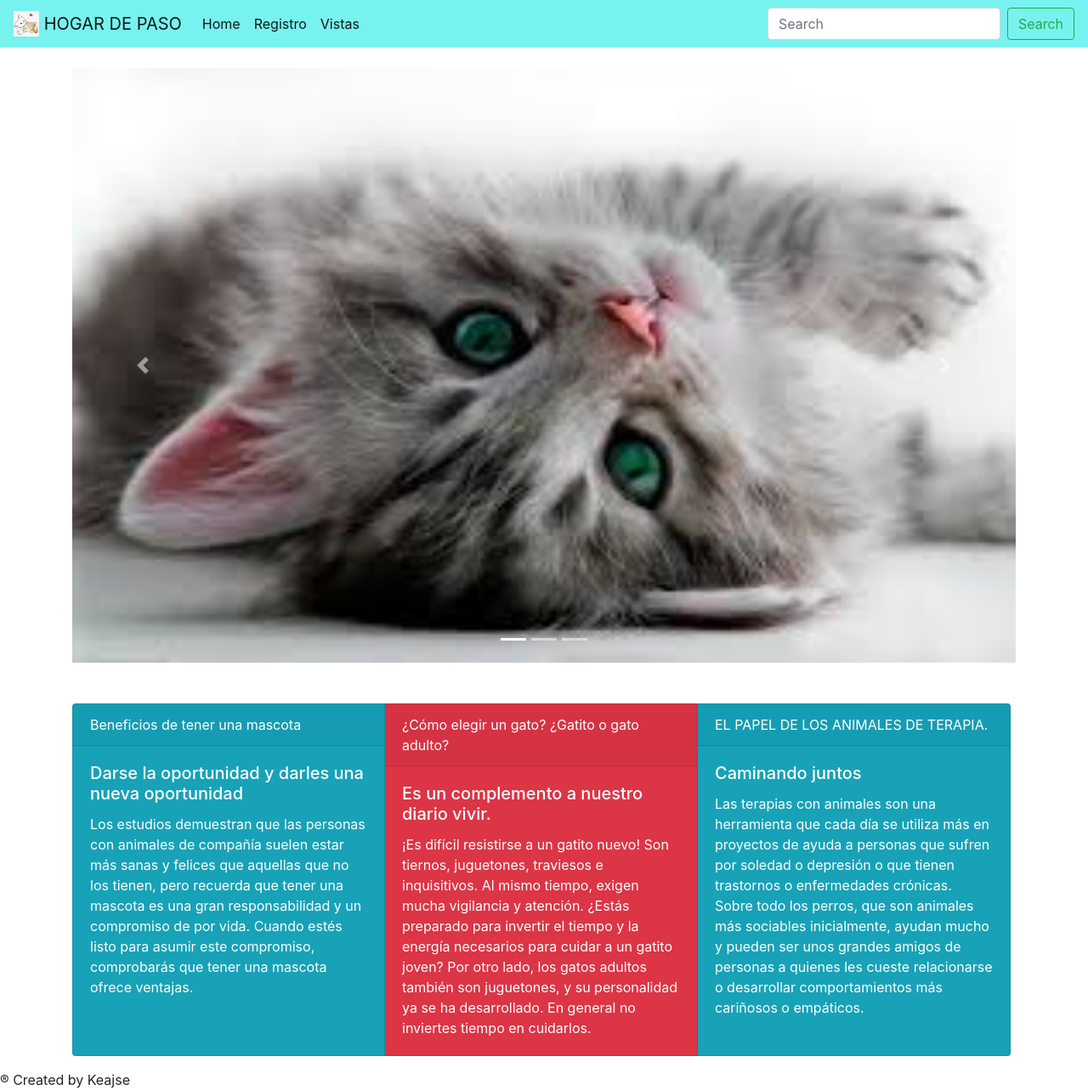
After one commit to keajse/EvidenciaMomentoDos_Web_II, a CodeIgniter 4 app: the page made by app/Views/vistaHome.php in a window 1280 px wide. The commit adds this page. Shown: the whole page at 85% size. Run offline with PHP 8.4 and a stand-in for CodeIgniter, Linux system fonts and the light colour scheme; the template is opened without the code that fills it, so the values that code supplies are empty; some libraries are stand-ins or nearby versions.

Commit message:
Creación de vista Home

```diff
--- a/app/Config/Routes.php
+++ b/app/Config/Routes.php
@@ -35,6 +35,7 @@ $routes->get('/listado', 'RegistroControlador::buscar');
 $routes->post('/registro', 'RegistroControlador::registrar');
 $routes->get('/eliminar/(:any)', 'RegistroControlador::eliminar/$1');
 $routes->post('/editar/(:any)', 'RegistroControlador::editar/$1');
+$routes->get('/home', 'HomeControlador::index');
 
 /**
  * --------------------------------------------------------------------
--- /dev/null
+++ b/app/Views/vistaHome.php
@@ -0,0 +1,121 @@
+<!DOCTYPE html>
+<html lang="en">
+
+<head>
+    <meta charset="UTF-8">
+    <meta name="viewport" content="width=device-width, initial-scale=1.0">
+    <title>Home</title>
+    <link rel="stylesheet" href="https://cdn.jsdelivr.net/npm/bootstrap@4.5.3/dist/css/bootstrap.min.css" integrity="sha384-TX8t27EcRE3e/ihU7zmQxVncDAy5uIKz4rEkgIXeMed4M0jlfIDPvg6uqKI2xXr2" crossorigin="anonymous">
+    <link rel="stylesheet" href="<?php echo base_url('public/Styles/style.css'); ?>">
+</head>
+
+<body>
+
+    <header>
+
+        <nav class="navbar navbar-expand-lg navbar-light" style="background-color: #78F2EE;">
+            <a class="navbar-brand" href="#"><img src="<?php echo base_url('public/img/gatos.jpg'); ?>" width="30" height="30" class="d-inline-block align-top" alt="" loading="lazy"> HOGAR DE PASO</a>
+            <button class="navbar-toggler" type="button" data-toggle="collapse" data-target="#navbarSupportedContent" aria-controls="navbarSupportedContent" aria-expanded="false" aria-label="Toggle navigation">
+                <span class="navbar-toggler-icon"></span>
+            </button>
+
+            <div class="collapse navbar-collapse" id="navbarSupportedContent">
+                <ul class="navbar-nav mr-auto">
+                    <li class="nav-item active">
+                        <a class="nav-link" href="<?php echo base_url('public/home'); ?>">Home <span class="sr-only">(current)</span></a>
+                    </li>
+                    <li class="nav-item active">
+                        <a class="nav-link" href="<?php echo base_url('public/'); ?>">Registro <span class="sr-only">(current)</span></a>
+                    </li>
+                    <li class="nav-item active">
+                        <a class="nav-link" href="<?php echo base_url('public/listado'); ?>">Vistas <span class="sr-only">(current)</span></a>
+                    </li>
+
+                </ul>
+                <form class="form-inline my-2 my-lg-0">
+                    <input class="form-control mr-sm-2" type="search" placeholder="Search" aria-label="Search">
+                    <button class="btn btn-outline-success my-2 my-sm-0" type="submit">Search</button>
+                </form>
+            </div>
+        </nav>
+
+
+    </header>
+    <br>
+
+    <div class="container">
+        <main>
+            <div id="carouselExampleIndicators" class="carousel slide" data-ride="carousel">
+                <ol class="carousel-indicators">
+                    <li data-target="#carouselExampleIndicators" data-slide-to="0" class="active"></li>
+                    <li data-target="#carouselExampleIndicators" data-slide-to="1"></li>
+                    <li data-target="#carouselExampleIndicators" data-slide-to="2"></li>
+                </ol>
+                <div class="carousel-inner">
+                    <div class="carousel-item active">
+                        <img src="<?php echo base_url('public/img/cat.jpg'); ?>" class="d-block w-100" alt="..." height="700px">
+                    </div>
+                    <div class="carousel-item">
+                        <img src="<?php echo base_url('public/img/conejo.jpg'); ?>" class="d-block w-100" alt="..." height="700px">
+                    </div>
+                    <div class="carousel-item">
+                        <img src="<?php echo base_url('public/img/animalitos.jpg'); ?>" class="d-block w-100" alt="..." height="700px">
+                    </div>
+                </div>
+                <a class="carousel-control-prev" href="#carouselExampleIndicators" role="button" data-slide="prev">
+                    <span class="carousel-control-prev-icon" aria-hidden="true"></span>
+                    <span class="sr-only">Previous</span>
+                </a>
+                <a class="carousel-control-next" href="#carouselExampleIndicators" role="button" data-slide="next">
+                    <span class="carousel-control-next-icon" aria-hidden="true"></span>
+                    <span class="sr-only">Next</span>
+                </a>
+            </div>
+        </main>
+        <br><br>
+
+        <main>
+            <div class="card-group">
+                <div class="card text-white bg-info mb-3" style="max-width: 23rem;">
+                    <div class="card-header">Beneficios de tener una mascota</div>
+                    <div class="card-body">
+                        <h5 class="card-title">Darse la oportunidad y darles una nueva oportunidad</h5>
+                        <p class="card-text">Los estudios demuestran que las personas con animales de compañía suelen estar más sanas y felices que aquellas que no los tienen, pero recuerda que tener una mascota es una gran responsabilidad y un compromiso de por vida. Cuando estés listo para asumir este compromiso, comprobarás que tener una mascota ofrece ventajas.
+
+                        </p>
+                    </div>
+                </div>
+
+                <div class="card text-white bg-danger mb-3" style="max-width: 23rem;">
+                    <div class="card-header">¿Cómo elegir un gato? ¿Gatito o gato adulto?</div>
+                    <div class="card-body">
+                        <h5 class="card-title">Es un complemento a nuestro diario vivir.</h5>
+                        <p class="card-text">¡Es difícil resistirse a un gatito nuevo! Son tiernos, juguetones, traviesos e inquisitivos. Al mismo tiempo, exigen mucha vigilancia y atención. ¿Estás preparado para invertir el tiempo y la energía necesarios para cuidar a un gatito joven? Por otro lado, los gatos adultos también son juguetones, y su personalidad ya se ha desarrollado. En general no inviertes tiempo en cuidarlos.</p>
+                    </div>
+                </div>
+
+                <div class="card text-white bg-info mb-3" style="max-width: 23rem;">
+                    <div class="card-header">EL PAPEL DE LOS ANIMALES DE TERAPIA.</div>
+                    <div class="card-body">
+                        <h5 class="card-title">Caminando juntos</h5>
+                        <p class="card-text">Las terapias con animales son una herramienta que cada día se utiliza más en proyectos de ayuda a personas que sufren por soledad o depresión o que tienen trastornos o enfermedades crónicas. Sobre todo los perros, que son animales más sociables inicialmente, ayudan mucho y pueden ser unos grandes amigos de personas a quienes les cueste relacionarse o desarrollar comportamientos más cariñosos o empáticos.</p>
+                    </div>
+                </div>
+            </div>
+        </main>
+
+
+    </div>
+
+
+
+    <footer>
+        &reg; Created by Keajse
+    </footer>
+
+    <script src="https://code.jquery.com/jquery-3.5.1.slim.min.js" integrity="sha384-DfXdz2htPH0lsSSs5nCTpuj/zy4C+OGpamoFVy38MVBnE+IbbVYUew+OrCXaRkfj" crossorigin="anonymous"></script>
+    <script src="https://cdn.jsdelivr.net/npm/bootstrap@4.5.3/dist/js/bootstrap.bundle.min.js" integrity="sha384-ho+j7jyWK8fNQe+A12Hb8AhRq26LrZ/JpcUGGOn+Y7RsweNrtN/tE3MoK7ZeZDyx" crossorigin="anonymous"></script>
+
+</body>
+
+</html>
--- a/app/Views/vistaListado.php
+++ b/app/Views/vistaListado.php
@@ -21,7 +21,7 @@
             <div class="collapse navbar-collapse" id="navbarSupportedContent">
                 <ul class="navbar-nav mr-auto">
                     <li class="nav-item active">
-                        <a class="nav-link" href="#">Home <span class="sr-only">(current)</span></a>
+                        <a class="nav-link" href="<?php echo base_url('public/home'); ?>">Home <span class="sr-only">(current)</span></a>
                     </li>
                     <li class="nav-item active">
                         <a class="nav-link" href="<?php echo base_url('public/'); ?>">Registro <span class="sr-only">(current)</span></a>
@@ -111,6 +111,10 @@
 
     </div>
 
+    <footer>
+        &reg; Created by Keajse
+    </footer>
+
     <script src="https://code.jquery.com/jquery-3.5.1.slim.min.js" integrity="sha384-DfXdz2htPH0lsSSs5nCTpuj/zy4C+OGpamoFVy38MVBnE+IbbVYUew+OrCXaRkfj" crossorigin="anonymous"></script>
     <script src="https://cdn.jsdelivr.net/npm/bootstrap@4.5.3/dist/js/bootstrap.bundle.min.js" integrity="sha384-ho+j7jyWK8fNQe+A12Hb8AhRq26LrZ/JpcUGGOn+Y7RsweNrtN/tE3MoK7ZeZDyx" crossorigin="anonymous"></script>
 </body>
--- a/app/Views/vistaRegistro.php
+++ b/app/Views/vistaRegistro.php
@@ -22,7 +22,7 @@
             <div class="collapse navbar-collapse" id="navbarSupportedContent">
                 <ul class="navbar-nav mr-auto">
                     <li class="nav-item active">
-                        <a class="nav-link" href="#">Home <span class="sr-only">(current)</span></a>
+                        <a class="nav-link" href="<?php echo base_url('public/home'); ?>">Home <span class="sr-only">(current)</span></a>
                     </li>
                     <li class="nav-item active">
                         <a class="nav-link" href="<?php echo base_url('public/'); ?>">Registro <span class="sr-only">(current)</span></a>
```
Also changed, not shown: app/Controllers/HomeControlador.php (added, +9 -0 lines), public/img/anatomiaGato.png (added), public/img/anatomiaGato_2.png (added), public/img/cat.jpg (added), public/img/conejo.jpg (added), public/img/gatitos.jpg (added), public/img/mascotas.jpg (added).
